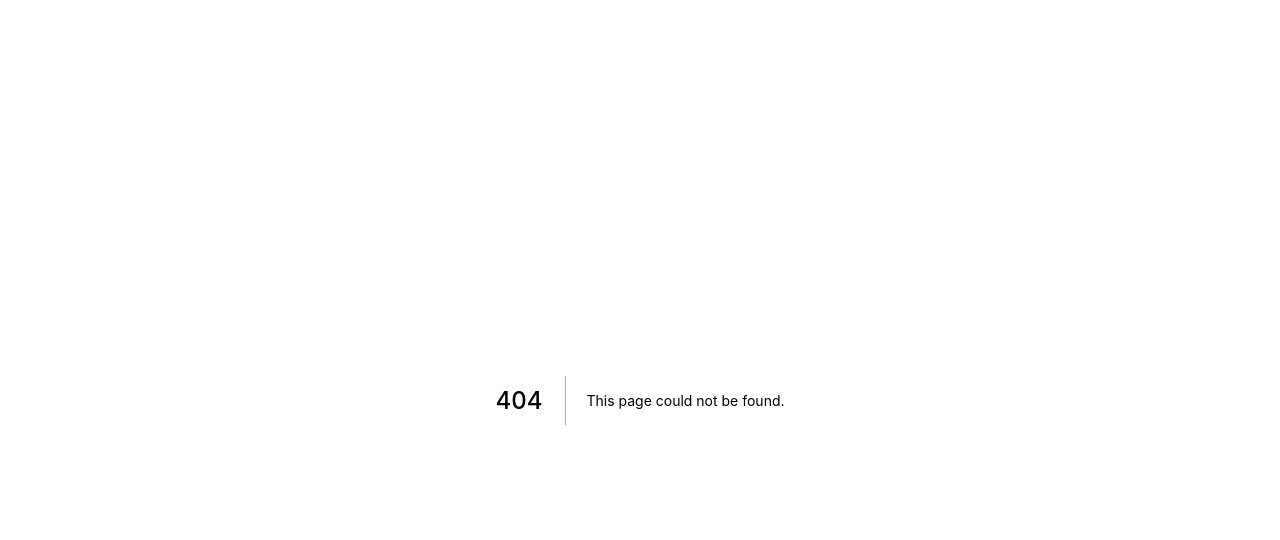
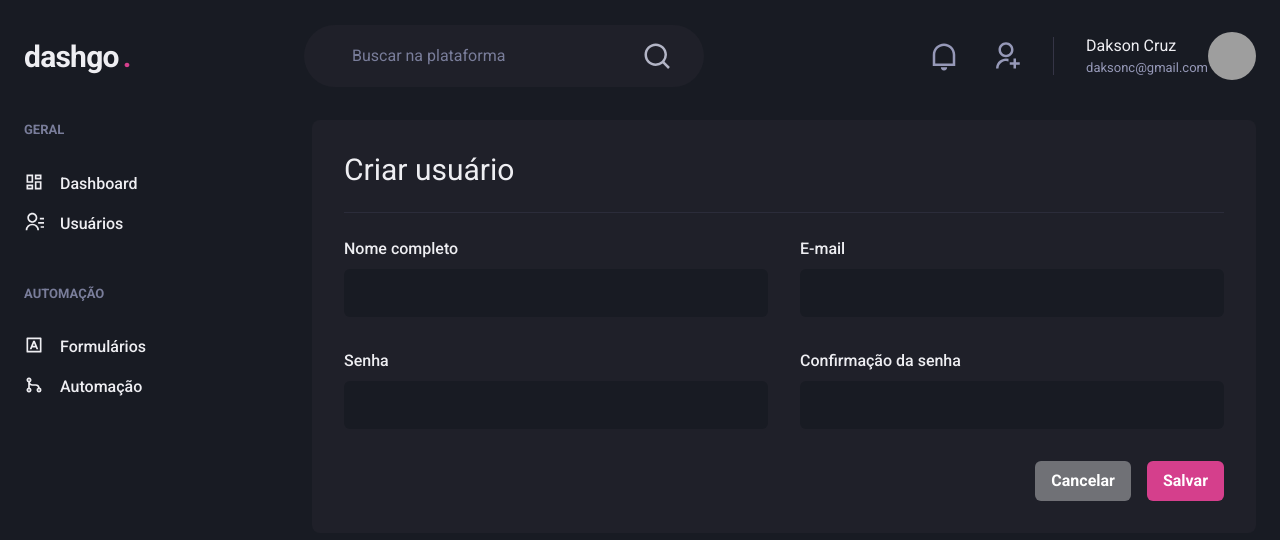
Before and after one commit to DaksonC/dashgo-ignite, a Next.js app: page /users/create in a window 1280 px wide. Before the commit this address had no page. Shown: the top 540 px of the page. Built offline with nearby package versions, Linux system fonts and the light colour scheme; grey boxes are pictures that could not be loaded.

Commit message:
feat: cria página de criação

```diff
--- /dev/null
+++ b/src/pages/users/create.tsx
@@ -0,0 +1,56 @@
+import { Box, Divider, Flex, Heading, HStack, SimpleGrid, VStack, Button } from "@chakra-ui/react";
+import Input from "../../components/Form/Input";
+import Header from "../../components/Header";
+import Sidebar from "../../components/Sidebar";
+
+export default function CreateUser(){
+  return(
+    <Box>
+      <Header />
+      <Flex
+        w="100%"
+        my="6"
+        maxWidth={1480}
+        mx="auto"
+        px="6"
+      >
+        <Sidebar />
+        <Box
+          flex="1"
+          borderRadius={8}
+          bg="gray.800"
+          p="8"
+        >
+          <Heading
+            size="lg"
+            fontWeight="normal"
+          >Criar usuário</Heading>
+          <Divider
+            my="6"
+            borderColor="gray.700"
+          />
+          <VStack spacing="8">
+            <SimpleGrid minChildWidth="240px" spacing="8" w="100%">
+              <Input name="name" label="Nome completo" />
+              <Input name="email" type="email" label="E-mail" />
+            </SimpleGrid>
+            <SimpleGrid minChildWidth="240px" spacing="8" w="100%">
+              <Input name="password" type="password" label="Senha" />
+              <Input name="password_confirmation" type="password" label="Confirmação da senha" />
+            </SimpleGrid>
+          </VStack>
+          <Flex
+            mt="8"
+            justify="flex-end"
+          >
+            <HStack spacing="4">
+              <Button colorScheme="whiteAlpha">Cancelar</Button>
+              <Button colorScheme="pink">Salvar</Button>
+            </HStack>
+          </Flex>
+
+        </Box>
+      </Flex>
+    </Box>
+  )
+}
```
